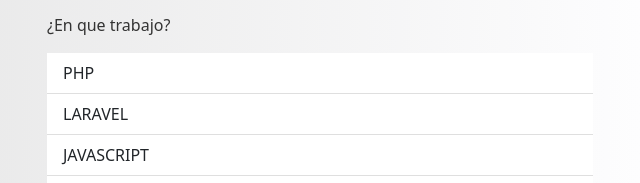
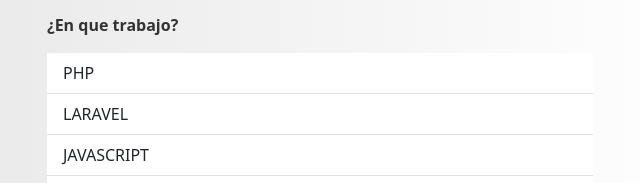
Before and after one commit to empiDeveloper/miWeb, a website: page index.html in a window 1280 px wide. Shown: the part 363-546 px from the top of the page, 605-1245 px from the left. Drawn offline with nearby package versions, Linux system fonts and the light colour scheme.

```diff
--- a/index.html
+++ b/index.html
@@ -55,7 +55,7 @@
                 <div class="row">
                     <div class="col">
                         <p>
-                            ¿En que trabajo?
+                            <strong>¿En que trabajo?</strong>
                         </p>
                     </div>
                 </div>
```
